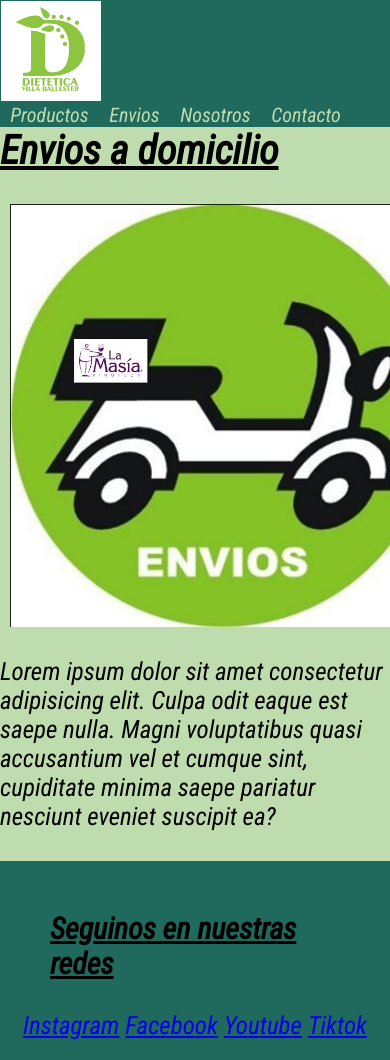
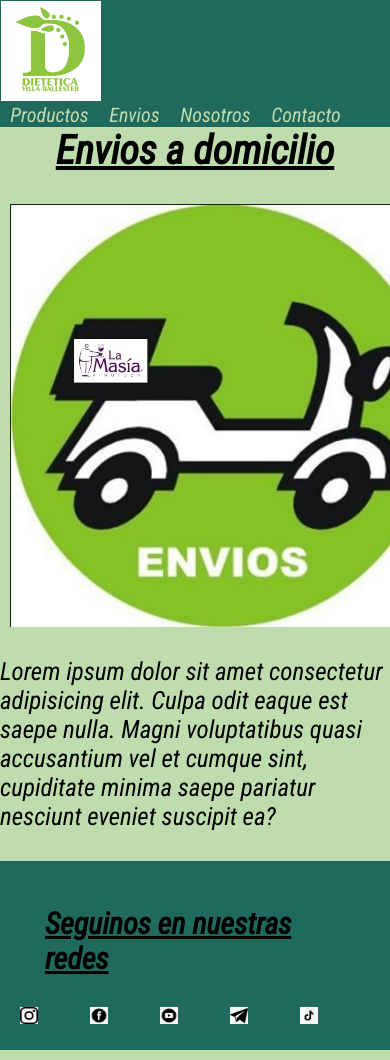
Before and after one commit to Pablo-Ezequiel-Quiroga/Dietetica-ballester, a plain HTML site: page pages/envios.html in a window 390 px wide. Shown: the top 1060 px of the page. Drawn offline with Linux system fonts and the light colour scheme.

Commit message:
cambio-boton-ig

```diff
--- a/Css/style.css
+++ b/Css/style.css
@@ -104,7 +104,7 @@ main img{
     padding: 150px;
 }
 .tituloBanner{
-    font-size: 7rem;
+    font-size: 5rem;
 
 }
 
@@ -197,18 +197,13 @@ footer ul{
 }
 /*mediaQ*/
 
-@media only screen and (max-width: 480px) {
+@media only screen and (max-width: 500px) {
     header{
         flex-direction: column;
     }
     nav{
         width: 90%;
     }
-    h1{
-
-        text-align: start;
-    }
-
 
     /*nosotros*/
 
@@ -227,8 +222,13 @@ footer ul{
     .grid-img-3{
         display: none;
     }
+
     .carousel-inner{
         width: 100%;
         margin: 20%;
     }
+    .h2{
+        margin: 20px;
+        padding: 20px;
+    }
 }
--- a/index.html
+++ b/index.html
@@ -38,11 +38,11 @@
   <footer>
     <h4>Seguinos en nuestras redes</h4>
    <ul>
-    <li><a href="https://www.instagram.com"><img class="botones" src="./medios/instagram.png" alt="instagram"></a></li>
+    <li><a href="https://www.instagram.com"><img class="botones" src="./Medios/instagram.png" alt="instagram"></a></li>
     <li><a href="https://www.facebook.com"><img class="botones" src="./Medios/facebook.png" alt="facebook"></a></li>
     <li><a href="https://www.youtube.com"><img class="botones" src="./Medios/youtube.png" alt="youtube"></a></li>
     <li><a href="https://web.telegram.org/k/"><img class="botones" src="./Medios/telegram.png" alt="telegram"></a></li>
-    <li><a href="https://www.tiktok.com/"><img class="botones" src="./Medios/tiktok.png" alt="telegram"></a></li>
+    <li><a href="https://www.tiktok.com/"><img class="botones" src="./Medios/tiktok.png" alt="tiktok"></a></li>
    </ul>
   </footer>
   <script src="https://cdn.jsdelivr.net/npm/@popperjs/core@2.11.8/dist/umd/popper.min.js" integrity="sha384-I7E8VVD/ismYTF4hNIPjVp/Zjvgyol6VFvRkX/vR+Vc4jQkC+hVqc2pM8ODewa9r" crossorigin="anonymous"></script>
--- a/pages/envios.html
+++ b/pages/envios.html
@@ -26,13 +26,14 @@
     <p>Lorem ipsum dolor sit amet consectetur adipisicing elit. Culpa odit eaque est saepe nulla. Magni voluptatibus quasi accusantium vel et cumque sint, cupiditate minima saepe pariatur nesciunt eveniet suscipit ea?</p>
 </main>
 <footer>
-    <h3>Seguinos en nuestras redes</h3>
-     <ul>
-    <li><a href="https://www.instagram.com">Instagram</a></li>
-    <li><a href="https://www.facebook.com">Facebook</a></li>
-    <li><a href="https://www.youtube.com">Youtube</a></li>
-    <li><a href="https://www.tiktok.com">Tiktok</a></li>
-    </ul>
-</footer>
+    <h4>Seguinos en nuestras redes</h4>
+   <ul>
+    <li><a href="https://www.instagram.com"><img class="botones" src="../Medios/instagram.png" alt="instagram"></a></li>
+    <li><a href="https://www.facebook.com"><img class="botones" src="../Medios/facebook.png" alt="facebook"></a></li>
+    <li><a href="https://www.youtube.com"><img class="botones" src="../Medios/youtube.png" alt="youtube"></a></li>
+    <li><a href="https://web.telegram.org/k/"><img class="botones" src="../Medios/telegram.png" alt="telegram"></a></li>
+    <li><a href="https://www.tiktok.com/"><img class="botones" src="../Medios/tiktok.png" alt="tiktok"></a></li>
+   </ul>
+  </footer>
 </body>
 </html>
```
Also changed, not shown: pages/contacto.html (+9 -8 lines), pages/nosotros.html (+9 -9 lines), pages/productos.html (+9 -8 lines).
